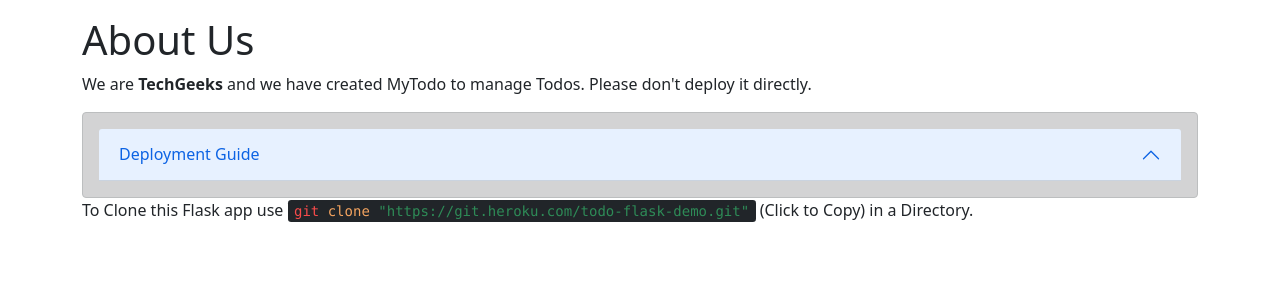
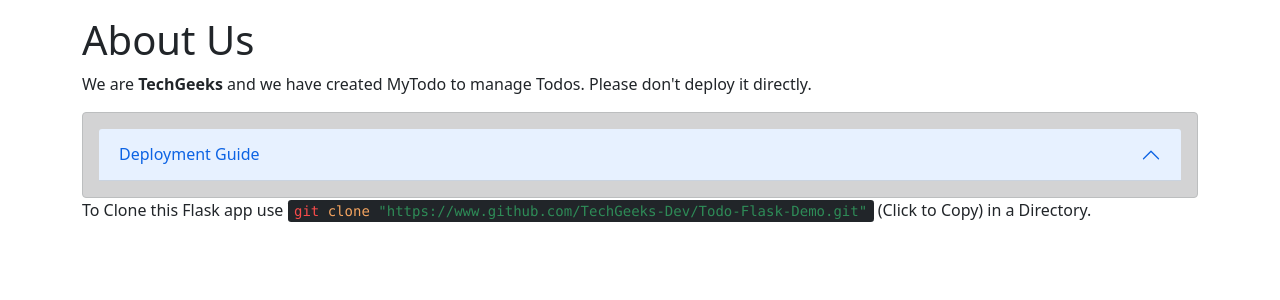
Before and after one commit to TechGeeks-TG/Todo-Flask-Demo, a Flask app: page /about in a window 1280 px wide. Shown: the part 56-356 px from the top of the page. Run offline with Flask 2, Linux system fonts and the light colour scheme.

Commit message:
Update about.html

```diff
--- a/templates/about.html
+++ b/templates/about.html
@@ -19,7 +19,7 @@
             </div>
         </div>
     </div>
-    To Clone this Flask app use <kbd style="cursor: pointer;" id="copyClip"><a style="color: rgb(247, 75, 75);">git</a> <a style="color: sandybrown;">clone</a> <a style="color: seagreen;">"https://git.heroku.com/todo-flask-demo.git"</a></kbd> (Click to
+    To Clone this Flask app use <kbd style="cursor: pointer;" id="copyClip"><a style="color: rgb(247, 75, 75);">git</a> <a style="color: sandybrown;">clone</a> <a style="color: seagreen;">"https://www.github.com/TechGeeks-Dev/Todo-Flask-Demo.git"</a></kbd> (Click to
     Copy) in a Directory.
     <script>
         const span = document.querySelector("kbd");
```
